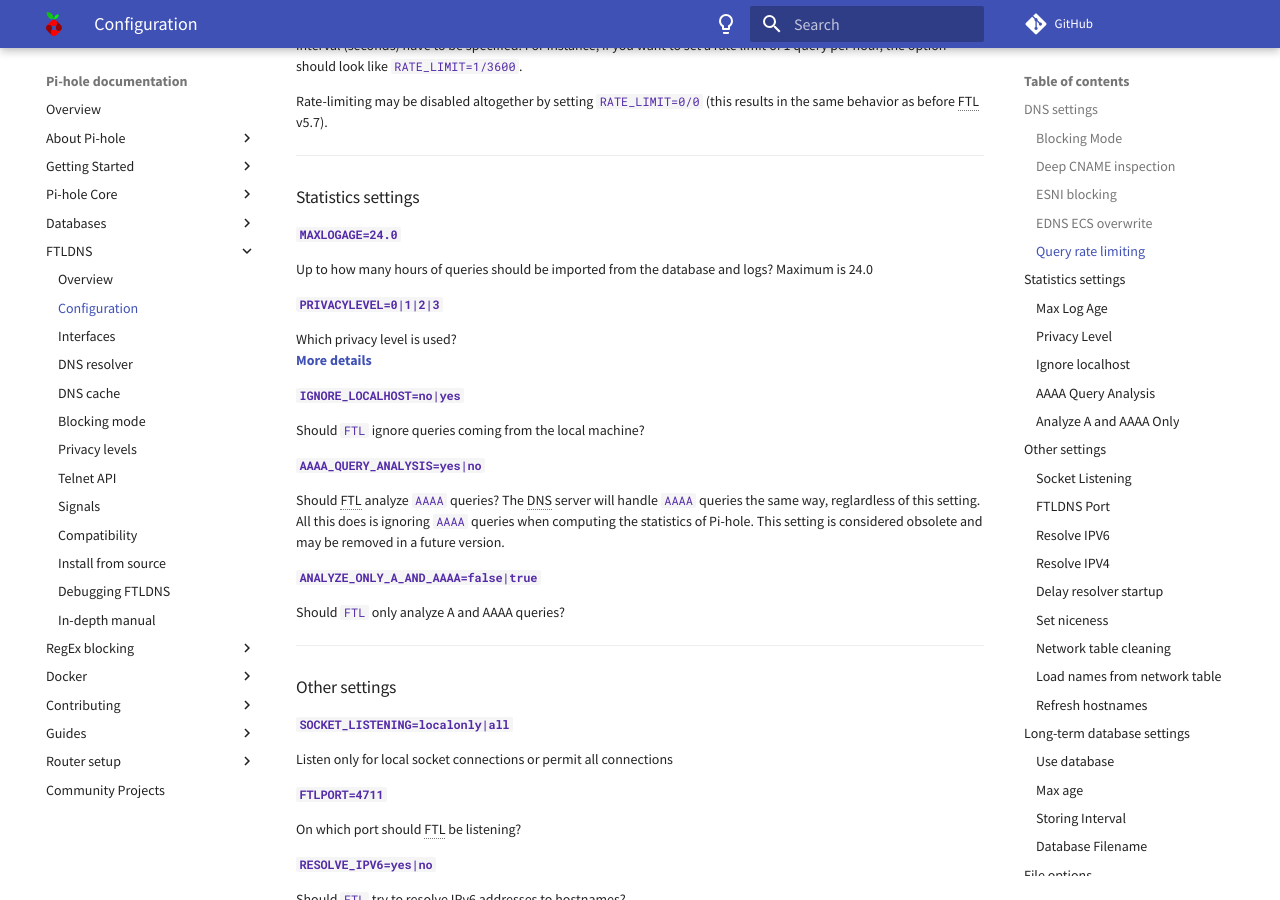
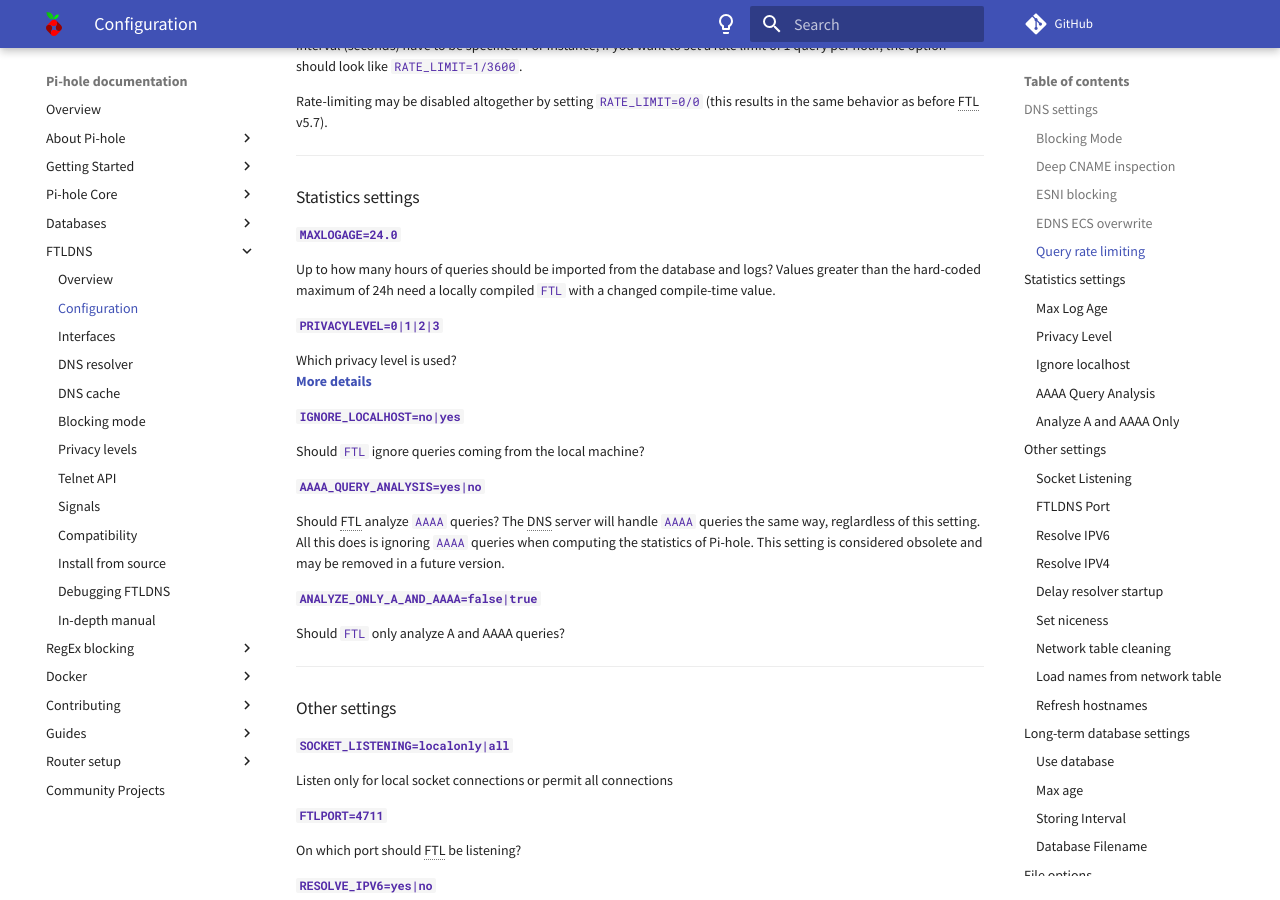
Before and after one commit to pi-hole/docs, an MkDocs documentation site: the page built from docs/ftldns/configfile.md, in a window 1280 px wide and 900 px high, scrolled down 989 px. Built offline with MkDocs 1.6.1 and Material for MkDocs 9.7.7, drawn with Linux system fonts in a browser that asks for light colours; comment, search, counter and statistics services are not loaded.

Commit message:
MAXLOGAGE >24h need a locally compiled FTL
Signed-off-by: yubiuser <ckoenig@posteo.de>

```diff
--- a/docs/ftldns/configfile.md
+++ b/docs/ftldns/configfile.md
@@ -46,7 +46,7 @@ Rate-limiting may be disabled altogether by setting `RATE_LIMIT=0/0` (this resul
 
 #### `MAXLOGAGE=24.0` {#maxlogage data-toc-label='Max Log Age'}
 
-Up to how many hours of queries should be imported from the database and logs? Maximum is 24.0
+Up to how many hours of queries should be imported from the database and logs? Values greater than the hard-coded maximum of 24h need a locally compiled  `FTL` with a changed compile-time value.
 
 #### `PRIVACYLEVEL=0|1|2|3` {#privacylevel data-toc-label='Privacy Level'}
 
```
